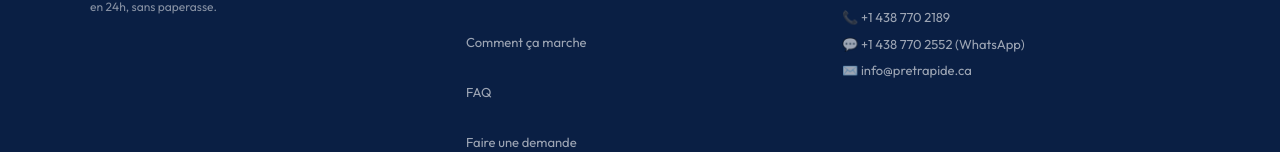
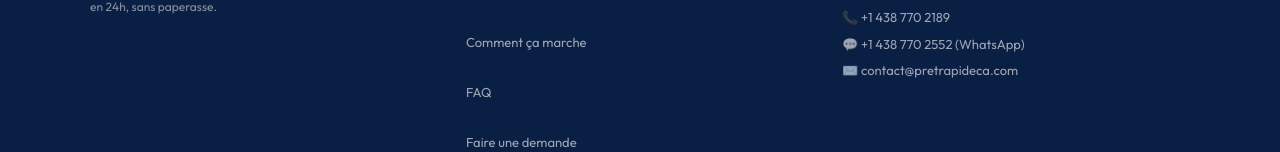
Before and after one commit to autokompetenz/pretrapideca, a React (Vite) app: page / in a window 1280 px wide. Shown: the part 2740-2892 px from the top of the page. Built offline with nearby package versions, Linux system fonts and the light colour scheme; a web font is replaced by a local one.

Commit message:
Fix email: contact@pretrapideca.com

```diff
--- a/src/components/Footer.jsx
+++ b/src/components/Footer.jsx
@@ -59,7 +59,7 @@ export default function Footer() {
               <p>📍 Montréal, QC, Canada</p>
               <p>📞 <a href="tel:+14387702189" style={{ color:'rgba(255,255,255,0.6)', textDecoration:'none' }}>+1 438 770 2189</a></p>
               <p>💬 <a href="https://wa.me/14387702552" target="_blank" rel="noopener noreferrer" style={{ color:'rgba(255,255,255,0.6)', textDecoration:'none' }}>+1 438 770 2552 (WhatsApp)</a></p>
-              <p>✉️ <a href="mailto:info@pretrapide.ca" style={{ color:'rgba(255,255,255,0.6)', textDecoration:'none' }}>info@pretrapide.ca</a></p>
+              <p>✉️ <a href="mailto:contact@pretrapideca.com" style={{ color:'rgba(255,255,255,0.6)', textDecoration:'none' }}>contact@pretrapideca.com</a></p>
             </div>
           </div>
         </div>
```
